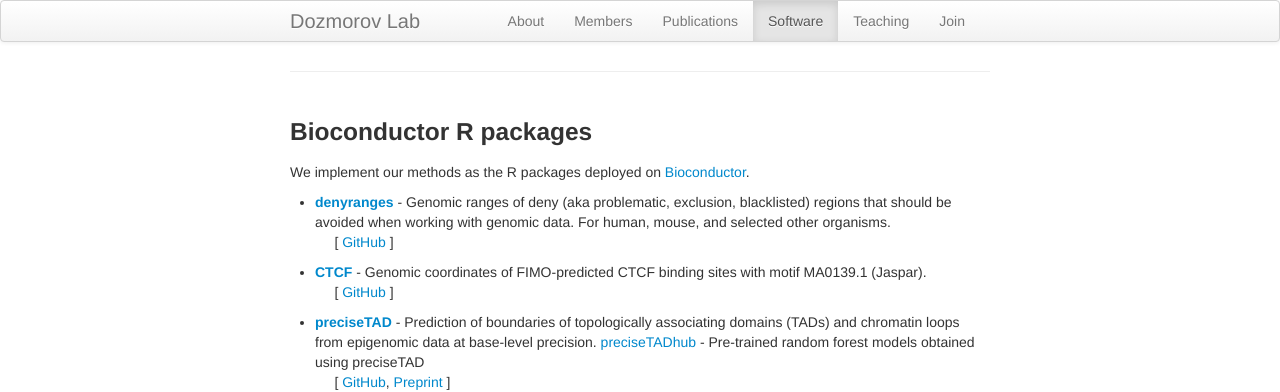
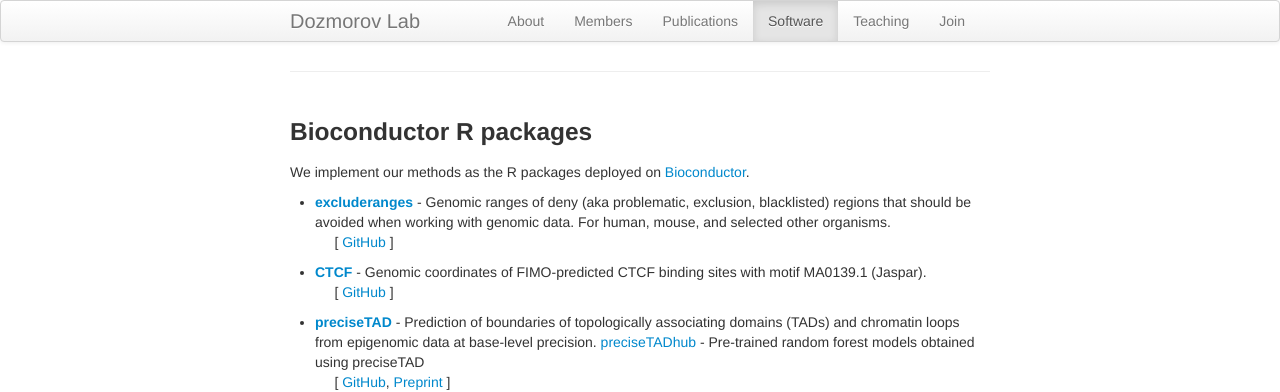
Before and after one commit to dozmorovlab/dozmorovlab.github.io, a Jekyll site: the page built from 04-software.md, in a window 1280 px wide. Shown: the top 392 px of the page. Built offline with Jekyll 4.4.1, drawn with Linux system fonts in a browser that asks for light colours.

Commit message:
Update excluderanges

```diff
--- a/04-software.md
+++ b/04-software.md
@@ -10,8 +10,8 @@ permalink: "software.html"
 
 We implement our methods as the R packages deployed on [Bioconductor](http://www.bioconductor.org).
 
-- [**denyranges**](https://github.com/Bioconductor/Contributions/issues/2152) - Genomic ranges of deny (aka problematic, exclusion, blacklisted) regions that should be avoided when working with genomic data. For human, mouse, and selected other organisms.
-<br>&nbsp;&nbsp;&nbsp;&nbsp;&nbsp;[ [GitHub](https://github.com/mdozmorov/denyranges) ]
+- [**excluderanges**](https://github.com/Bioconductor/Contributions/issues/2269) - Genomic ranges of deny (aka problematic, exclusion, blacklisted) regions that should be avoided when working with genomic data. For human, mouse, and selected other organisms.
+<br>&nbsp;&nbsp;&nbsp;&nbsp;&nbsp;[ [GitHub](https://github.com/mdozmorov/excluderanges) ]
 
 - [**CTCF**](https://github.com/Bioconductor/Contributions/issues/2109) - Genomic coordinates of FIMO-predicted CTCF binding sites with motif MA0139.1 (Jaspar).
 <br>&nbsp;&nbsp;&nbsp;&nbsp;&nbsp;[ [GitHub](https://github.com/mdozmorov/CTCF) ]
```
